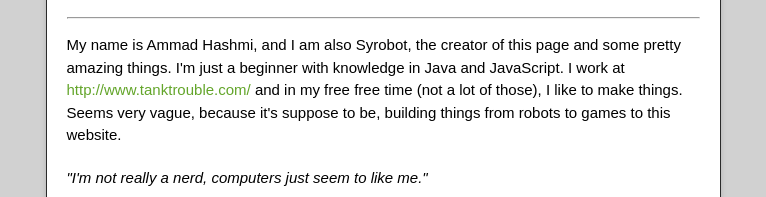
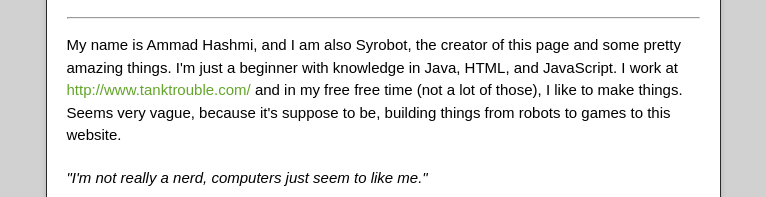
Before and after one commit to Syrobot/syrobot.github.io, a plain HTML site: page index.html in a window 1280 px wide. Shown: the part 361-558 px from the top of the page, without its empty margins (257-1023 px from the left). Drawn offline with nearby package versions, Linux system fonts and the light colour scheme.

Commit message:
Update index.html

```diff
--- a/index.html
+++ b/index.html
@@ -39,7 +39,7 @@
 
 <hr>
 
-<p>My name is Ammad Hashmi, and I am also Syrobot, the creator of this page and some pretty amazing things. I'm just a beginner with knowledge in Java and JavaScript. I work at <a href="http://www.tanktrouble.com/">http://www.tanktrouble.com/</a> and in my free free time (not a lot of those), I like to make things. Seems very vague, because it's suppose to be, building things from robots to games to this website.</p>
+<p>My name is Ammad Hashmi, and I am also Syrobot, the creator of this page and some pretty amazing things. I'm just a beginner with knowledge in Java, HTML, and JavaScript. I work at <a href="http://www.tanktrouble.com/">http://www.tanktrouble.com/</a> and in my free free time (not a lot of those), I like to make things. Seems very vague, because it's suppose to be, building things from robots to games to this website.</p>
 
 <p><i>"I'm not really a nerd, computers just seem to like me."</i></p>
 
```
